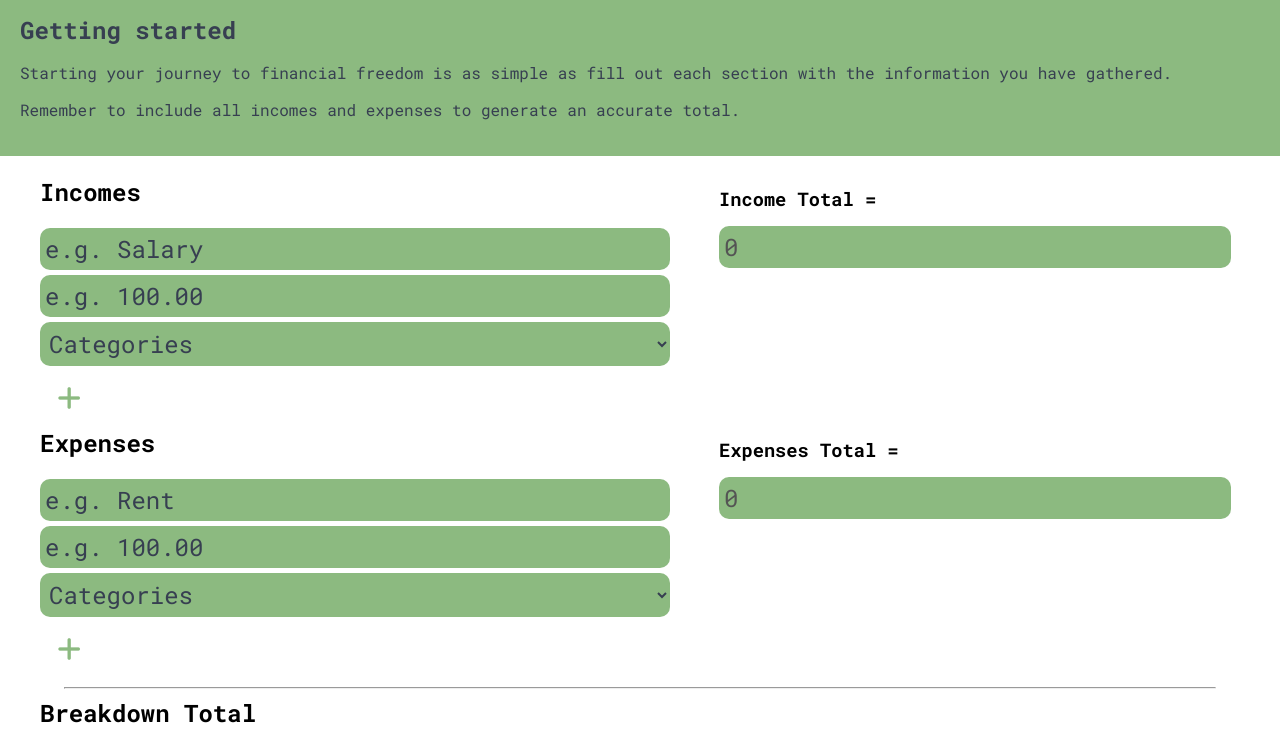
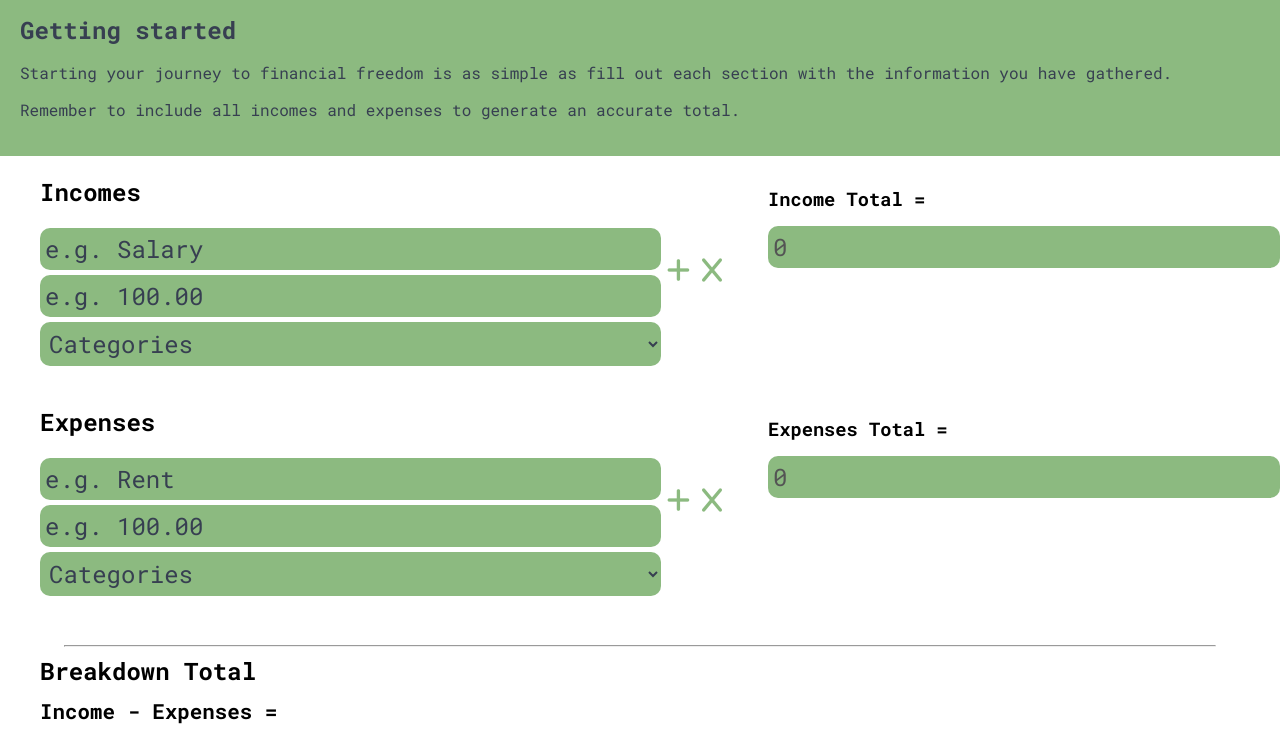
Before and after one commit to Siaaancode/Module-2, a plain HTML site: page calculation-page.html in a window 1280 px wide. Shown: the part 66-798 px from the top of the page. Drawn offline with nearby package versions, Linux system fonts and the light colour scheme.

Commit message:
Added minus row buttons

```diff
--- a/assets/css/styles.css
+++ b/assets/css/styles.css
@@ -295,11 +295,18 @@ select {
 }
 
 /*Font Awesome Icon*/
-#icon-income,
-#icon-expense {
+.icons {
+    display: flex;
+    justify-content: space-between;
+    margin: 0 20px;
+}
+
+#plus-income,
+#plus-expense,
+#minus-income,
+#minus-expense {
     border: none;
     background-color: transparent;
-    margin-left: 5%;
 }
 
 /* Hidden labels (ChatGPT code) */
--- a/assets/js/script.js
+++ b/assets/js/script.js
@@ -32,7 +32,20 @@ function addInputIncome() {
 
     document.getElementById("income-list").appendChild(newRow);
 }
-document.getElementById("icon-income").addEventListener("click", addInputIncome);
+document.getElementById("plus-income").addEventListener("click", addInputIncome);
+
+// Remove last income input field
+function removeInputIncome() {
+    const incomeList = document.getElementById("income-list");
+    const rows = incomeList.querySelectorAll(".income-row");
+
+    if (rows.length > 1) {
+        incomeList.removeChild(rows[rows.length - 1]);
+        incomeIndex--;
+        incomeTotal();
+    }
+}
+document.getElementById("minus-income").addEventListener("click", removeInputIncome);
 
 // Code for expenses
 let expenseIndex = 1;
@@ -70,7 +83,21 @@ function addInputExpense() {
 
     document.getElementById("expense-list").appendChild(newRow);
 }
-document.getElementById("icon-expense").addEventListener("click", addInputExpense);
+document.getElementById("plus-expense").addEventListener("click", addInputExpense);
+
+// Remove last expense input field
+function removeInputExpense() {
+    const expenseList = document.getElementById("expense-list");
+    const rows = expenseList.querySelectorAll(".expense-row");
+
+    if (rows.length > 1) {
+        expenseList.removeChild(rows[rows.length - 1]);
+        expenseIndex--;
+        expenseTotal();
+    }
+}
+document.getElementById("minus-expense").addEventListener("click", removeInputExpense);
+
 
 // Calculates the total of both income and expenses
 function breakdownOfTotals() {
--- a/calculation-page.html
+++ b/calculation-page.html
@@ -59,10 +59,14 @@
                                 </select>
                             </div>
                         </div>
+                    </form>
+                </div>
+                <div class="icons">
+                    <button type="button" id="plus-income" aria-label="Add income">
+                        <i class="fa-solid fa-plus fa-2xl" style="color: #8cba80;"></i></button>
 
-                        <button type="button" id="icon-income" aria-label="Add income">
-                            <i class="fa-solid fa-plus fa-2xl" style="color: #8cba80;"></i></button>
-                    </form>
+                    <button type="button" id="minus-income" aria-label="Add income">
+                        <i class="fa-solid fa-x fa-2xl" style="color: #8cba80;"></i></button>
                 </div>
 
                 <div id="total-income">
@@ -103,10 +107,14 @@
                                 </select>
                             </div>
                         </div>
+                    </form>
+                </div>
+                <div class="icons">
+                    <button type="button" id="plus-expense" aria-label="Add income">
+                        <i class="fa-solid fa-plus fa-2xl" style="color: #8cba80;"></i></button>
 
-                        <button type="button" id="icon-expense" aria-label="Add expense">
-                            <i class="fa-solid fa-plus fa-2xl" style="color: #8cba80;"></i></button>
-                    </form>
+                    <button type="button" id="minus-expense" aria-label="Add income">
+                        <i class="fa-solid fa-x fa-2xl" style="color: #8cba80;"></i></button>
                 </div>
 
                 <div id="total-expense">
```
Also changed, not shown: assets/images/final_screenshot_calculation-page_laptop.png (added), assets/images/final_screenshot_calculation-page_laptop_2.png (added), assets/images/final_screenshot_calculation-page_larger-screens.png (added), assets/images/final_screenshot_calculation-page_larger-screens_2.png (added), assets/images/final_screenshot_calculation-page_tablet.png (added), assets/images/final_screenshot_calculation-page_tablet_2.png (added), assets/images/final_screenshot_home-page_laptop.png (added), assets/images/final_screenshot_home-page_larger-screens.png (added), assets/images/final_screenshot_home-page_larger-screens_2.png (added), assets/images/final_screenshot_home-page_tablet.png (added).
